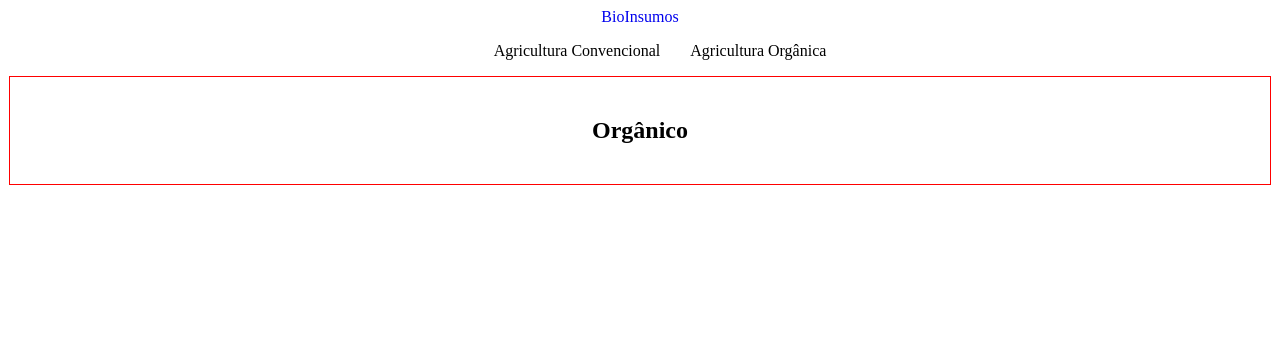
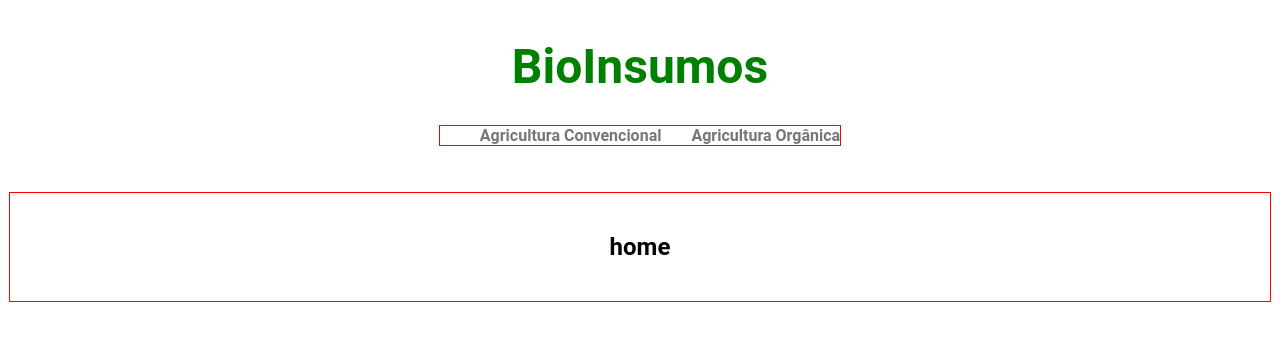
Before and after one commit to Sara01romao/bioInsumo-list, a React (Create React App) app: page / in a window 1280 px wide. Shown: the top 340 px of the page. Built offline with nearby package versions, Linux system fonts and the light colour scheme.

Commit message:
infos de pragas

```diff
--- a/src/App.css
+++ b/src/App.css
@@ -1,3 +1,8 @@
+@import url("https://fonts.googleapis.com/css?family=Roboto+Slab:100,300,400,700");
+
+body{
+    font-family: 'Roboto', Arial, Helvetica, sans-serif;
+}
 
 .container{
     max-width: 1200px;
@@ -7,6 +12,7 @@
     align-items: center;
     border: 1px solid red;
     padding: 20px 30px;
+
 }
 
 a{
@@ -17,19 +23,32 @@ nav{
     display: flex;
     flex-direction: column;
     align-items: center;
+    padding: 30px;
 }
 
 nav ul{
+    margin-top: 30px;
     list-style: none;
     display: flex;
+    justify-content: space-between;
     gap: 30px;
+    border: 1px solid red;
+
 
 }
 
 nav ul a{
-    color: #000;
+    color: rgb(119, 119, 119);
+    font-weight: bold;
+
 }
 
+.logo{
+    font-size: 3rem;
+    color:green;
+    font-weight: 700;
+
+}
 
 
 .cards{
--- a/src/Pages/Home/index.js
+++ b/src/Pages/Home/index.js
@@ -11,7 +11,7 @@ const Home =() => {
 
 
             <section className='content'>
-                <h2>Orgânico</h2>
+                <h2>home</h2>
 
             </section>
 
--- a/src/Pages/Insumo/index.js
+++ b/src/Pages/Insumo/index.js
@@ -1,4 +1,4 @@
-import React, { useState, useEffect } from 'react';
+import React, { useState, useEffect, useCallback } from 'react';
 import {useParams} from 'react-router-dom';
 
 
@@ -6,6 +6,8 @@ const Insumo = () => {
     const {id} = useParams();
 
     const [insumo, setInsumo] = useState([]);
+    const [pragas, setPragas] = useState([]);
+
 
     useEffect(()=>{
         async function agroApi(){
@@ -22,6 +24,8 @@ const Insumo = () => {
             console.log(json)
 
             setInsumo(json.data)
+            setPragas(json.data.pragas)
+
         }
 
         agroApi()
@@ -41,12 +45,12 @@ const Insumo = () => {
           <p><span>Classe: </span>{insumo.classes}</p>
           <p><span>Classificação Ambiental: </span>{insumo.classificacaoAmbiental}</p>
           <p><span>Aprovado Para Agricultura Organica: </span>{insumo.aprovadoParaAgriculturaOrganica? "Aprovado": "Recusado"}</p>
-
+          <a href={insumo.url}>Mais infomações</a>
 
 
         <div className='infoPragas'>
             <h3>Pragas</h3>
-
+            {pragas.map((praga) => (<p key={praga.nomeComum}>{praga.nomeComum}</p>))}
 
         </div>
 
--- a/src/Pages/Organicos/index.js
+++ b/src/Pages/Organicos/index.js
@@ -20,7 +20,6 @@ function Organicos() {
                   method:'GET'
               })
               const json = await response.json();
-              console.log(json)
 
               setInsumo(json.data)
           }
@@ -41,7 +40,6 @@ function Organicos() {
             return(
                 <Link to={`/insumo/${organico.registroMapa}`} key={organico.registroMapa} className="card">
                 <h3>{organico.marcaComercial}</h3>
-                <p>{organico.ingredienteAtivo}</p>
                 <p>{organico.classes}</p>
                 </Link>
             )
```
